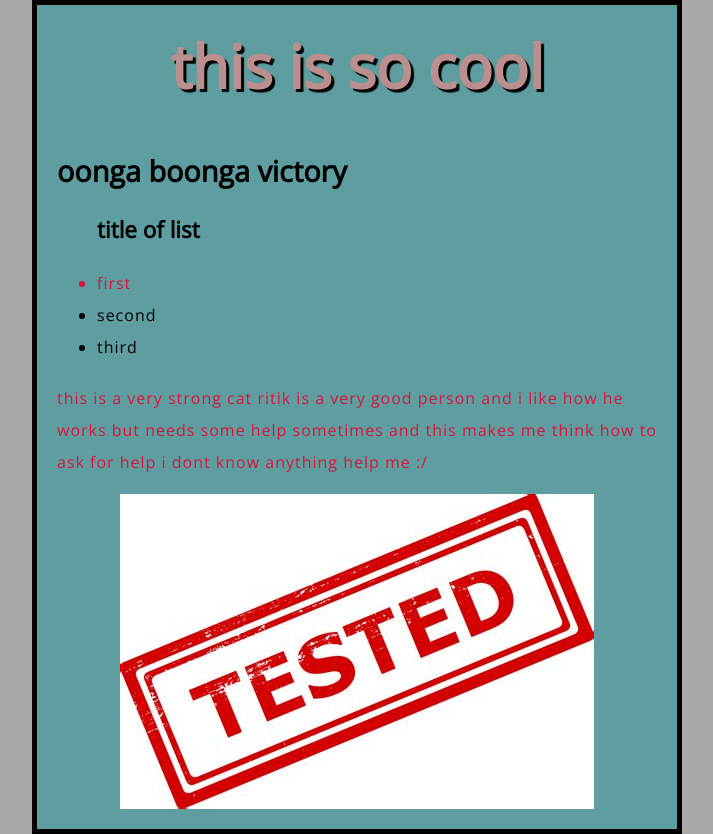
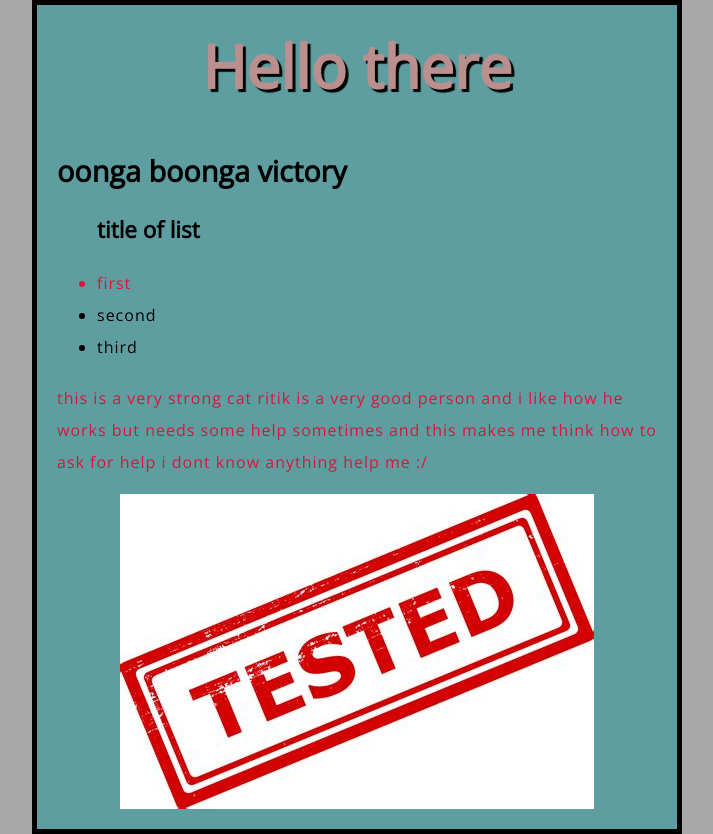
Before and after one commit to ritiknxt/webfirst, a plain HTML site: page index.html in a window 1280 px wide. Shown: the whole page, without its empty margins (283-996 px from the left). Drawn offline with nearby package versions, Linux system fonts and the light colour scheme.

Commit message:
added javascript code

```diff
--- a/index.html
+++ b/index.html
@@ -4,12 +4,12 @@
         <meta charset="utf-8">
         <title>My test page</title>
     </head>
-    <script> src="scripts/main.js" </script>
+
     <link href="styles/styles.css" rel="stylesheet">
     <link rel="preconnect" href="https://fonts.gstatic.com">
 <link href="https://fonts.googleapis.com/css2?family=Open+Sans:wght@300&display=swap" rel="stylesheet">
     <body>
-        <h1>this is so cool </h1>
+        <h1>Bing Bong</h1>
         <h2> oonga boonga victory</h2>
         <ul>
             <h3>title of list </h3>
@@ -20,5 +20,5 @@
         <p>this is a very strong cat ritik  is a very good person and i like how he works but needs some help sometimes and this makes me think how to ask for help i dont know anything help me :/</p>
         <img src ="images/test.jpeg" alt ="this must be a joke">
     </body>
-
+    <script src="scripts/main.js"></script>
     </html>
--- a/scripts/main.js
+++ b/scripts/main.js
@@ -0,0 +1,2 @@
+const myHeading = document.querySelector('h1');
+myHeading.textContent = 'Hello there';
```
